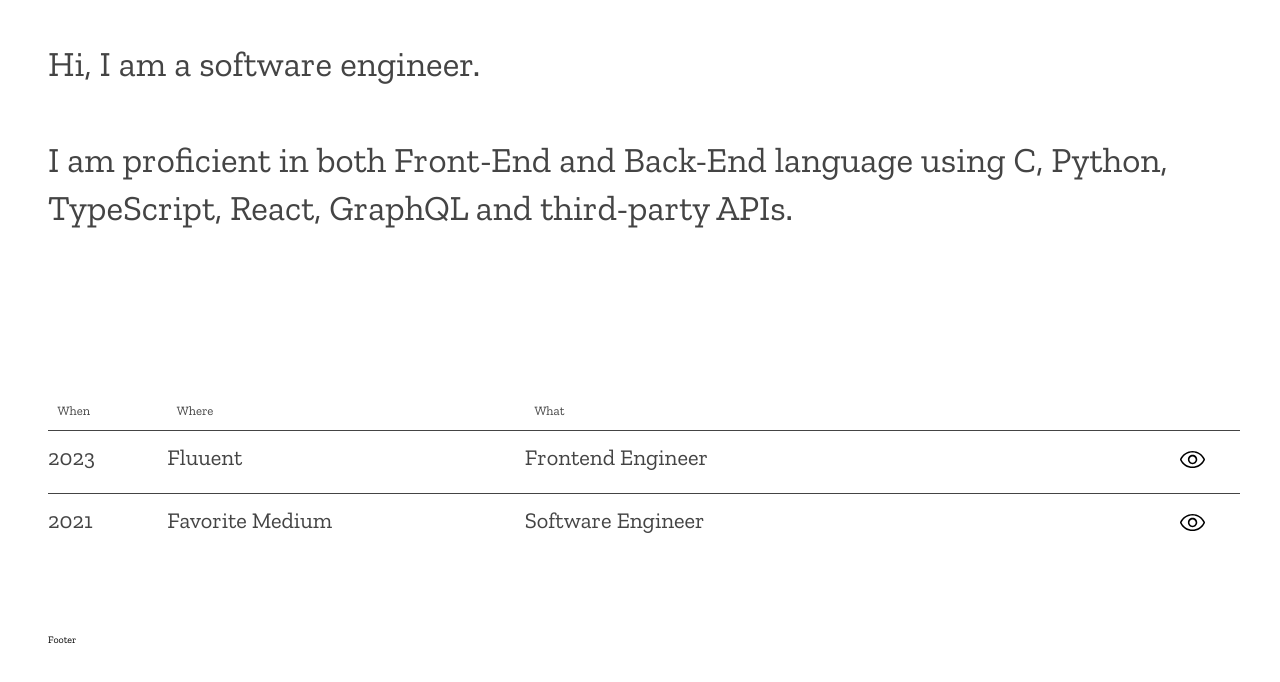
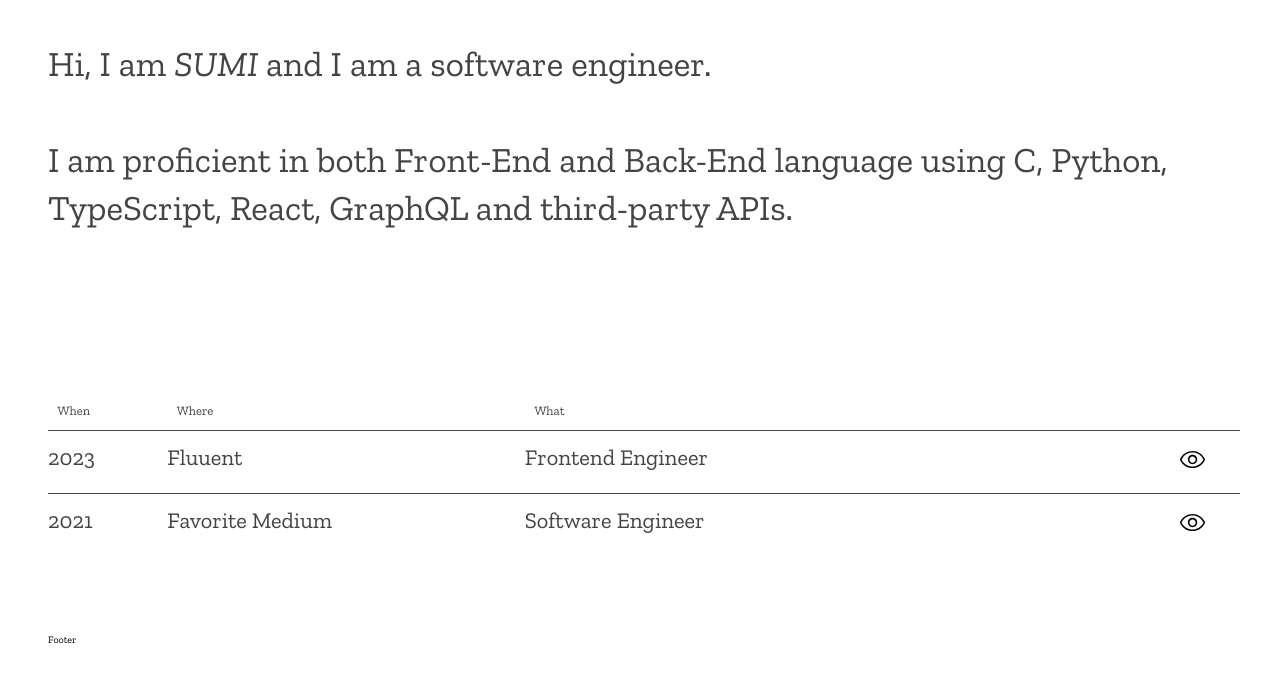
Before and after one commit to SumiSeo/sumiseo-portfolio, a Next.js app: page / in a window 1280 px wide. Shown: the top 682 px of the page. Built offline with nearby package versions, Linux system fonts and the light colour scheme; a web font is replaced by a local one.

Commit message:
change paragraph styling

```diff
--- a/comps/Paragraphe.tsx
+++ b/comps/Paragraphe.tsx
@@ -3,7 +3,8 @@ import styles from "@/styles/components/Paragraphe.module.scss";
 const Paragraphe = (): JSX.Element => {
   return (
     <div className={styles.paragraphe}>
-      Hi, I am a software engineer. <br />
+      Hi, I am <span className={styles.oblique}>SUMI</span> and I am a software
+      engineer. <br />
       <br />I am proficient in both Front-End and Back-End language using C,
       Python, TypeScript, React, GraphQL and third-party APIs.
     </div>
--- a/styles/components/Paragraphe.module.scss
+++ b/styles/components/Paragraphe.module.scss
@@ -5,3 +5,7 @@
   color: #444444;
   padding-right: 3rem;
 }
+
+.oblique {
+  font-style: italic;
+}
```
